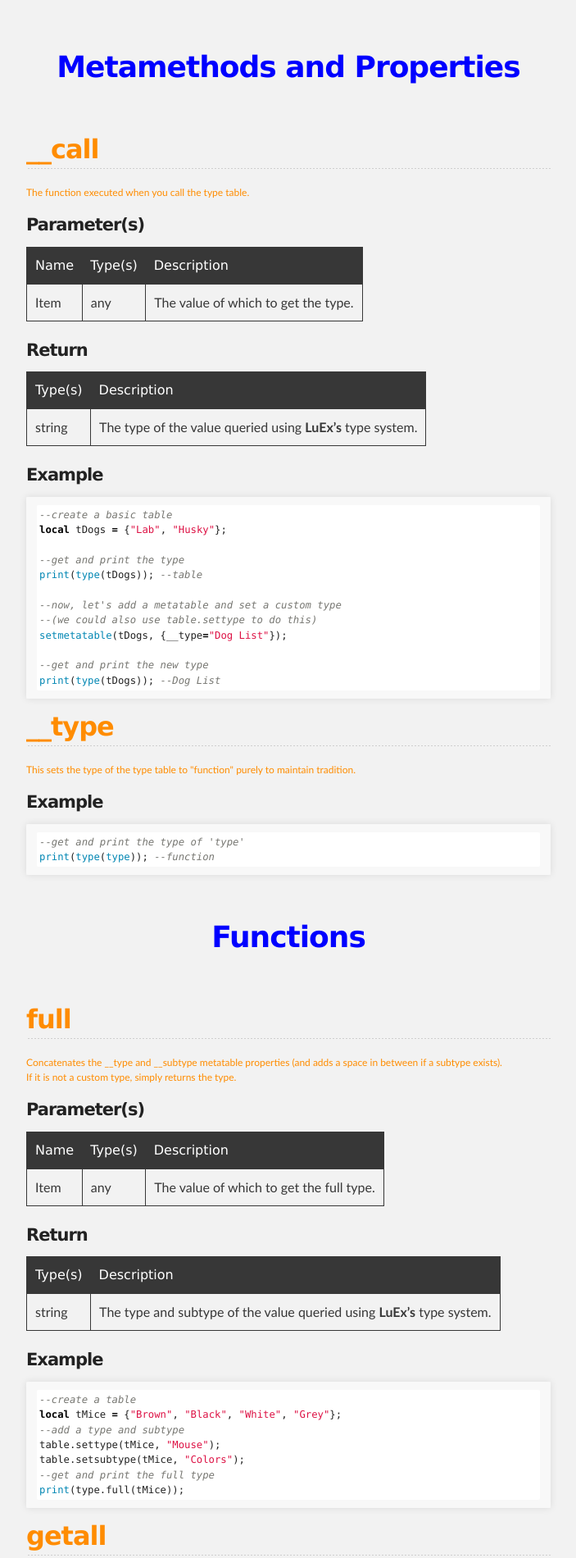
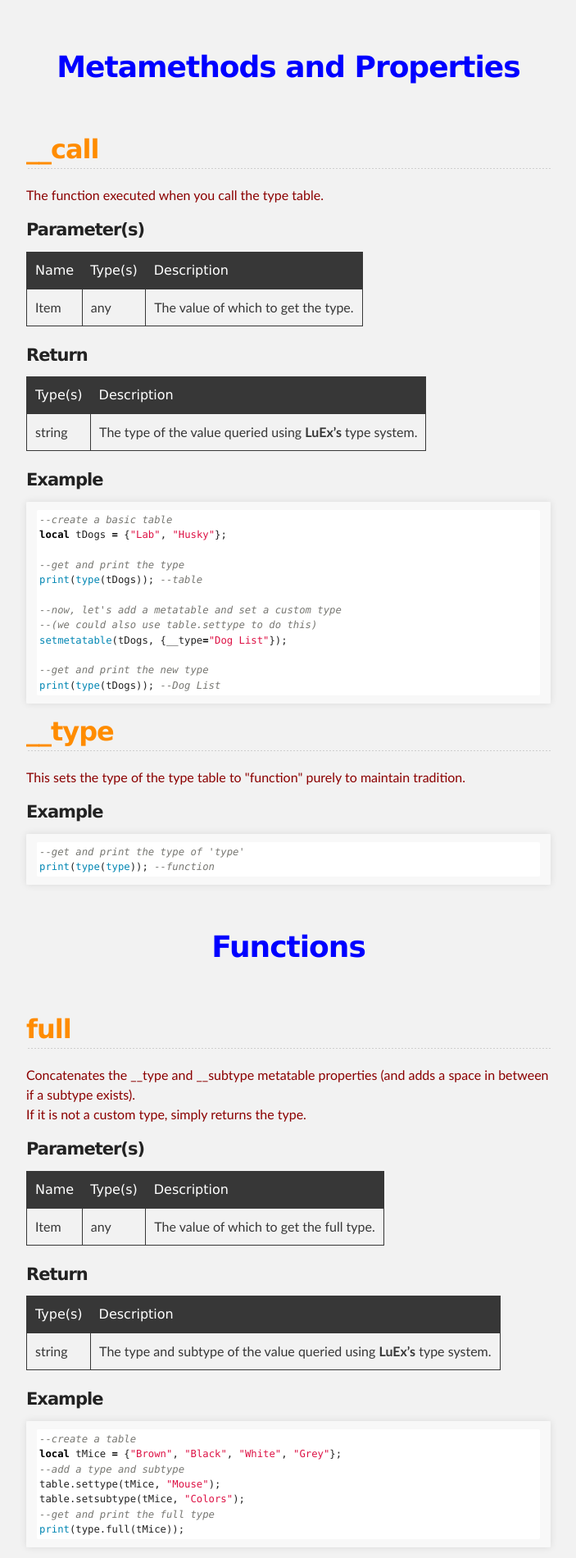
Before and after one commit to CentauriSoldier/LuaEx, a Jekyll site: the page built from docs/api/types.md, in a window 1280 px wide. Shown: the part 535-2435 px from the top of the page at 82% size, without its empty margins (288-991 px from the left). Built offline with Jekyll 4.4.1, drawn with Linux system fonts in a browser that asks for light colours; our own code applies the rules of GitHub Pages for plain Markdown files.

Commit message:
Update style.scss

```diff
--- a/docs/assets/css/style.scss
+++ b/docs/assets/css/style.scss
@@ -6,4 +6,4 @@
 h1{color:Blue;}
 
 h2.func{color:DarkOrange;}
-p.funcdesc{color:DarkOrange; font-size:12px;}
+p.funcdesc{color:DarkRed;}
```
